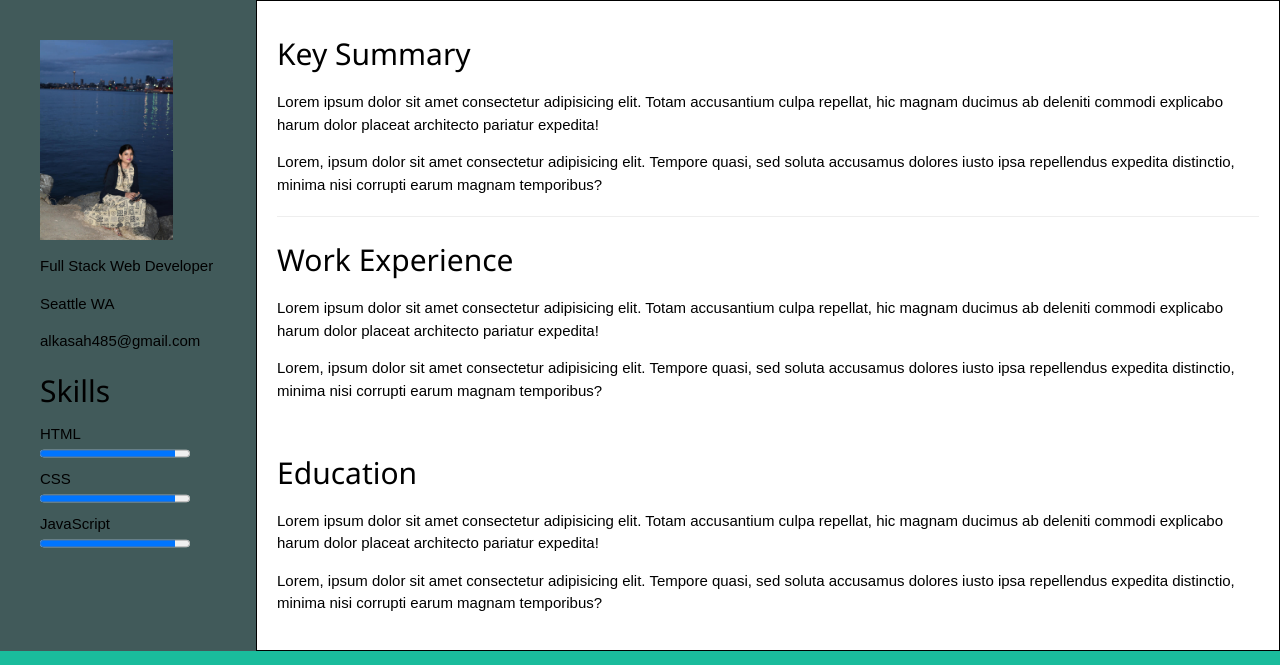
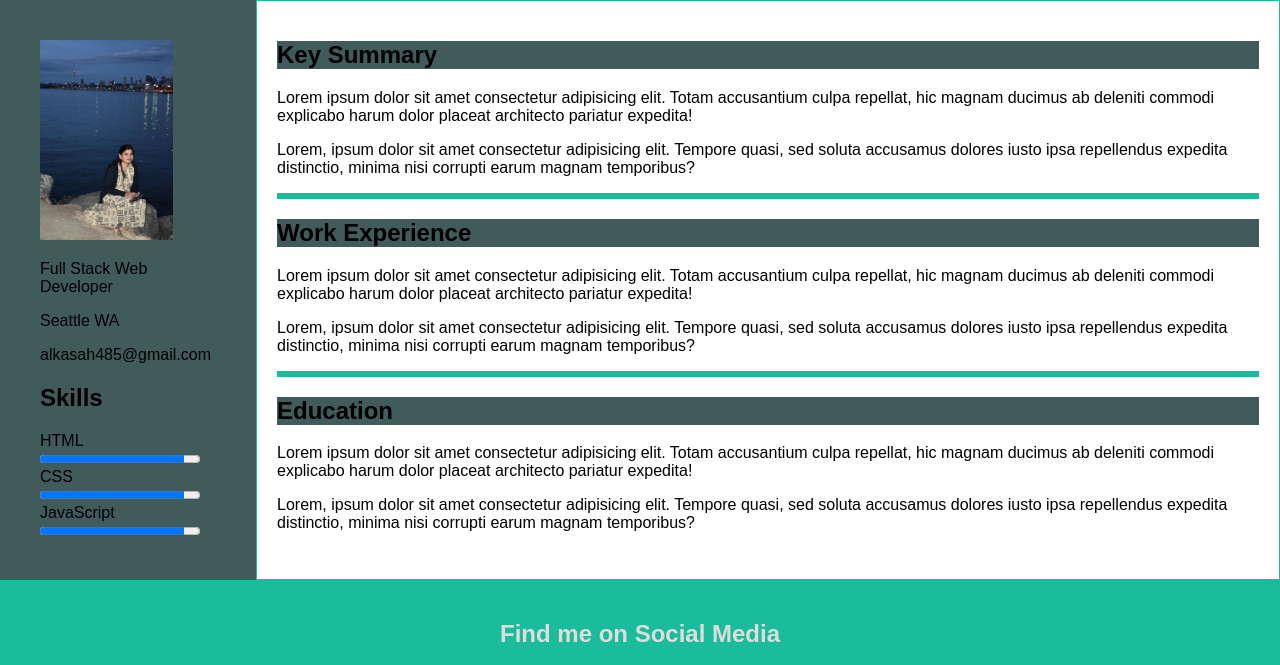
Before and after one commit to alka485/Resume-, a plain HTML site: page index.html in a window 1280 px wide. Drawn offline with nearby package versions, Linux system fonts and the light colour scheme.

Commit message:
added footer

```diff
--- a/index.html
+++ b/index.html
@@ -3,7 +3,7 @@
 <head>
     <meta charset="UTF-8">
     <meta name="viewport" content="width=device-width, initial-scale=1.0">
-    <link rel="stylesheet" href="https://www.w3schools.com/w3css/4/w3.css">
+    <link rel="stylesheet" href="https://cdnjs.cloudflare.com/ajax/libs/font-awesome/4.7.0/css/font-awesome.min.css">
     <link rel="stylesheet" href="style.css">
     <title>Resume</title>
 </head>
@@ -26,9 +26,7 @@
                     <label for="">JavaScript</label>
                     <progress value="90" max="100">95%</progress>
                 </div>
-
-
-            </div>
+           </div>
             <div class="main">
                 <h2>Key Summary</h2>
                 <p>Lorem ipsum dolor sit amet consectetur adipisicing elit. Totam accusantium culpa repellat, hic magnam ducimus ab deleniti commodi explicabo harum dolor placeat architecto pariatur expedita!</p>
@@ -37,12 +35,17 @@
                 <h2>Work Experience</h2>
                 <p>Lorem ipsum dolor sit amet consectetur adipisicing elit. Totam accusantium culpa repellat, hic magnam ducimus ab deleniti commodi explicabo harum dolor placeat architecto pariatur expedita!</p>
                 <p>Lorem, ipsum dolor sit amet consectetur adipisicing elit. Tempore quasi, sed soluta accusamus dolores iusto ipsa repellendus expedita distinctio, minima nisi corrupti earum magnam temporibus?</p>
-                <br>
+                <hr>
                 <h2>Education</h2>
                 <p>Lorem ipsum dolor sit amet consectetur adipisicing elit. Totam accusantium culpa repellat, hic magnam ducimus ab deleniti commodi explicabo harum dolor placeat architecto pariatur expedita!</p>
                 <p>Lorem, ipsum dolor sit amet consectetur adipisicing elit. Tempore quasi, sed soluta accusamus dolores iusto ipsa repellendus expedita distinctio, minima nisi corrupti earum magnam temporibus?</p>
             </div>
         </div>
+        <div class="footer">
+            <h2>Find me on Social Media</h2>
+            <i class="fa-brands fa-facebook"></i>
+            <i class="fa-brands fa-facebook"></i>
+        </div>
     </main>
 
 </body>
--- a/style.css
+++ b/style.css
@@ -9,9 +9,12 @@ body {
 }
 
 .main{
-    border: 1px solid black;
+    border: 1px solid #1abc9c;
     padding: 30px;
+}
 
+.main h2 {
+    background-color: #415A5A;
 }
 
 .row {
@@ -35,3 +38,14 @@ body {
     background-color: #fff;
     padding: 20px;
 }
+
+hr {
+    border: 3px solid #1abc9c;
+
+}
+
+.footer{
+    padding: 20px;
+    text-align: center;
+    color: #ddd;
+}
```
